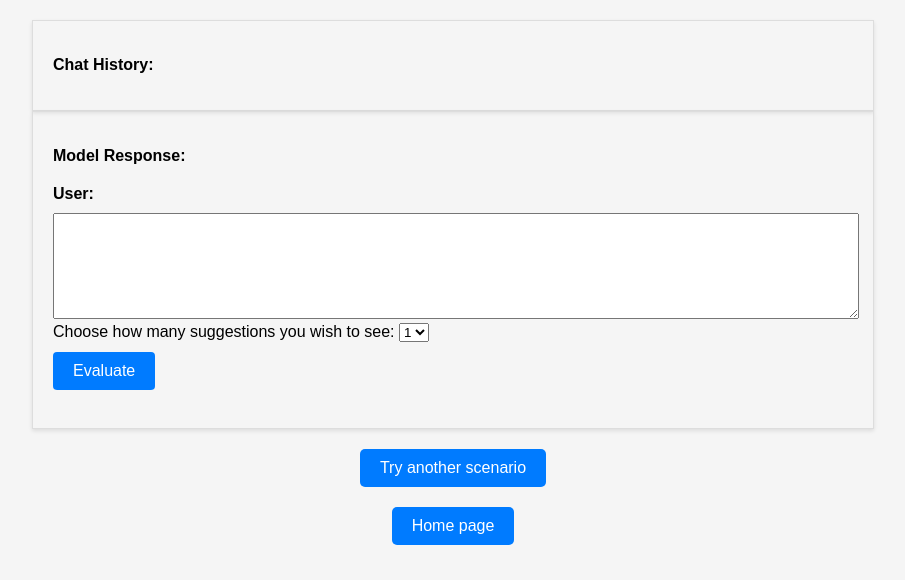
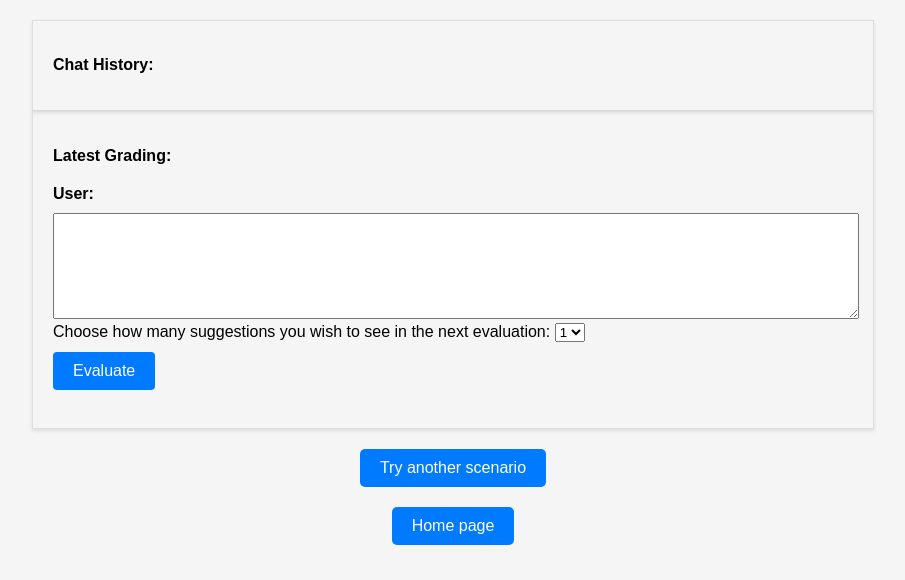
Before and after one commit to ece1786-2024/CareBrew, a Flask app: template templates/training_mode_response.html in a window 1280 px wide. Shown: the part 120-700 px from the top of the page, without its empty margins (187-1092 px from the left). Run offline with Flask 3, Linux system fonts and the light colour scheme; the template is opened without the code that fills it, so the values that code supplies are empty.

Commit message:
End of part 2

```diff
--- a/app.py
+++ b/app.py
@@ -122,13 +122,13 @@ def process_chat_session(chat_session: list) -> str:
         # Format conversation based on role
         if entry['role'] == 'assistant':
             if first_carebrew_response:
-                conversation += f"<br><strong>CareBrew</strong>: {text}<br>\n"
+                conversation += f"<br><strong>Scenario</strong>: {text}<br>\n"
                 first_carebrew_response = False
             else:
-                conversation += f"<br><strong>CareBrew</strong>: <br>\n"
+                conversation += f"<br><strong>Past Grading</strong>: <br>\n"
                 conversation += json_to_df_html(text)
         else:
-            conversation += f"<br><strong>User</strong>: {text}<br>\n"
+            conversation += f"<br><strong>User response</strong>: {text}<br>\n"
 
     return conversation
 
--- a/templates/training_mode_response.html
+++ b/templates/training_mode_response.html
@@ -28,12 +28,12 @@
         {{ chat_session_text|safe }}
     </div>
     <div class="container">
-        <p><strong>Model Response:</strong></p>
+        <p><strong>Latest Grading:</strong></p>
         {{ model_response|safe }}
         <form method="post" class="form-section">
             <label for="user_input"><strong>User:</strong></label>
             <textarea name="user_input" required></textarea>
-            <label for="number_response">Choose how many suggestions you wish to see:</label>
+            <label for="number_response">Choose how many suggestions you wish to see in the next evaluation:</label>
             <select id="number_response" name="number_response">
                 <option value="1" selected>1</option>
                 <option value="2">2</option>
```
